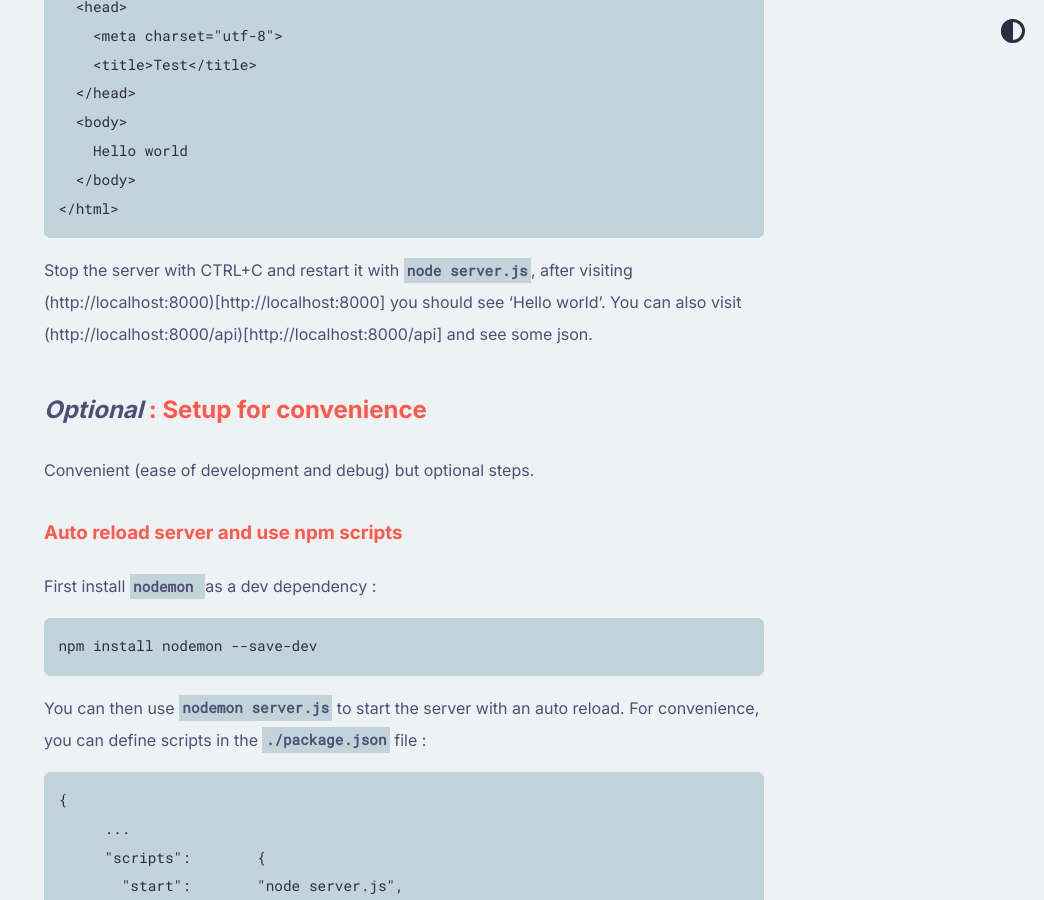
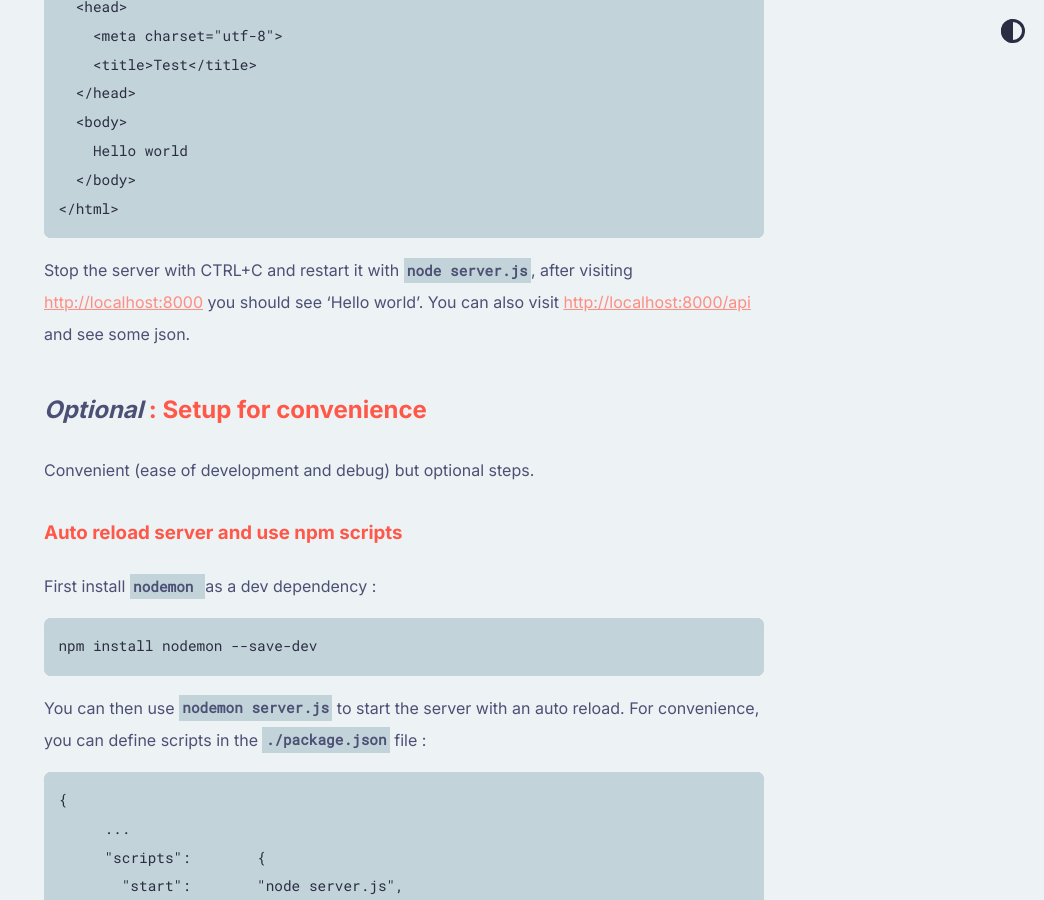
Before and after one commit to ndegheselle/blog.degheselle.fr, a Jekyll site: the page built from _posts/2023-01-14-setting-up-express-with-an-app-and-api.md, in a window 1280 px wide and 900 px high, scrolled down 3284 px. Shown: the whole window, without its empty margins (236-1280 px from the left). Built offline with Jekyll 4.4.1, drawn with Linux system fonts in a browser that asks for light colours; some of the changed text lies outside the part shown.

Commit message:
Other one

````diff
--- a/_posts/2023-01-14-setting-up-express-with-an-app-and-api.md
+++ b/_posts/2023-01-14-setting-up-express-with-an-app-and-api.md
@@ -50,7 +50,7 @@ Create the `./.env` file with the following key :
 PORT=8000
 ```
 
-You can already start your server with the cmd `node server.js` and check on (http://localhost:8000)[http://localhost:8000], a page will show up with the message : `Cannot GET /`. It's normal since no content has been setup right now.
+You can already start your server with the cmd `node server.js` and check on [http://localhost:8000](http://localhost:8000), a page will show up with the message : `Cannot GET /`. It's normal since no content has been setup right now.
 
 > You may have the error : `Cannot use import statement outside a module`
 > If that's the case you can simply modify the `./package.json` file to add this :
@@ -108,7 +108,7 @@ Add an html file `./index.html` :
 </html>
 ```
 
-Stop the server with CTRL+C and restart it with `node server.js`, after visiting (http://localhost:8000)[http://localhost:8000] you should see 'Hello world'. You can also visit (http://localhost:8000/api)[http://localhost:8000/api] and see some json.
+Stop the server with CTRL+C and restart it with `node server.js`, after visiting [http://localhost:8000](http://localhost:8000) you should see 'Hello world'. You can also visit [http://localhost:8000/api](http://localhost:8000/api) and see some json.
 
 ## *Optional* : Setup for convenience
 
````
